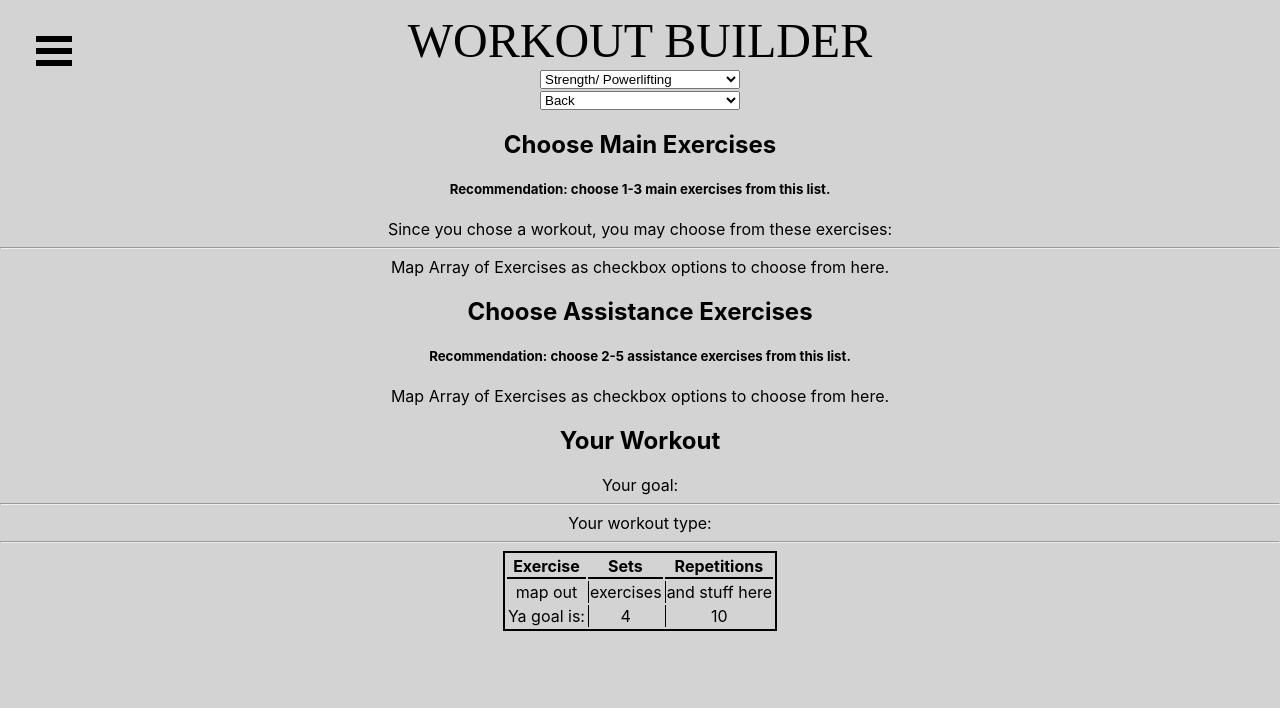
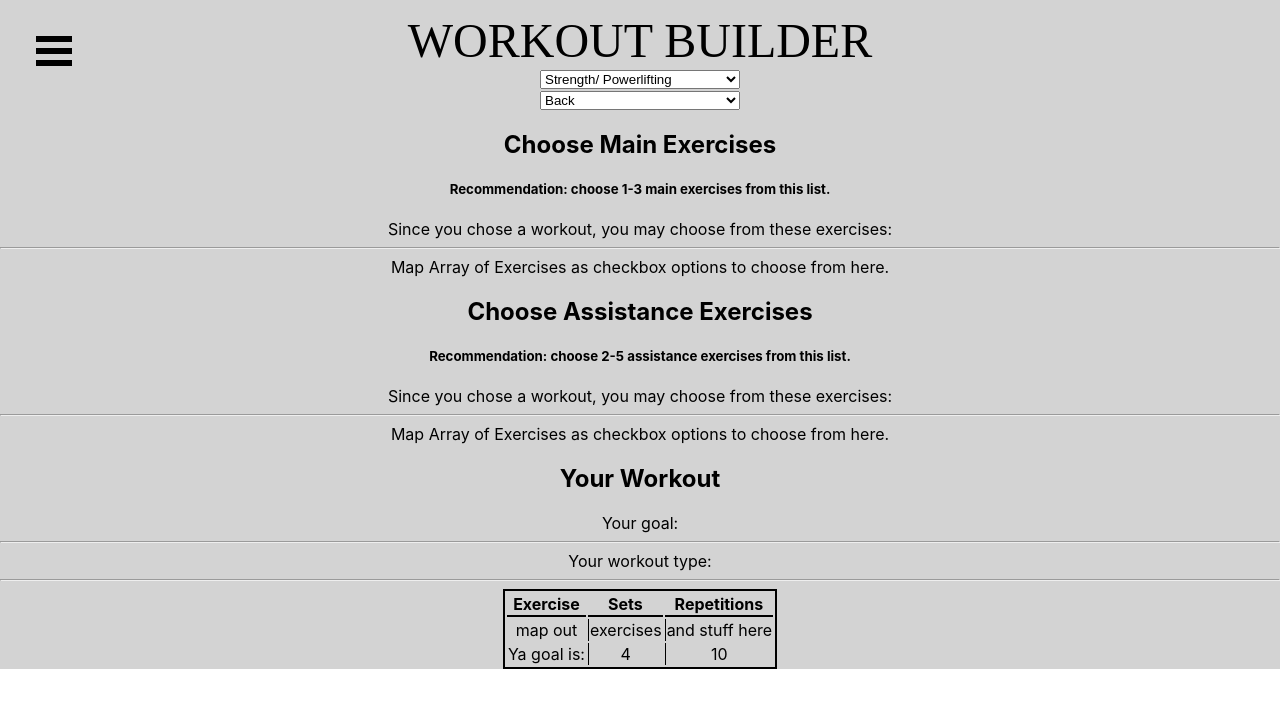
Before and after one commit to Chazz-Michaels/react-workout-builder, a React (Create React App) app: page / in a window 1280 px wide. Shown: the top 708 px of the page. Built offline with nearby package versions, Linux system fonts and the light colour scheme.

Commit message:
Map SelectAssistanceExercises to assistanceExerciseList in state, with filter and map to display proper groups of selected exercises

```diff
--- a/src/App.js
+++ b/src/App.js
@@ -95,7 +95,10 @@ class App extends Component {
               selectedWorkoutType={this.state.workoutType}
               displayMainExercises={this.state.mainExerciseList}
               getMuscleGroupsFromState={this.state.mainExerciseList.mg} />
-            <SelectAssistanceExercises />
+            <SelectAssistanceExercises
+              selectedWorkoutType={this.state.workoutType}
+              displayAssistanceExercises={this.state.assistanceExerciseList}
+              getMuscleGroupsFromState={this.state.assistanceExerciseList.mg} />
             <YourWorkout
               displaySetsMain={4}
               displayRepsMain={10}
--- a/src/components/selectAssistanceExercises.jsx
+++ b/src/components/selectAssistanceExercises.jsx
@@ -7,9 +7,24 @@ class SelectAssistanceExercises extends Component {
       <div className="">
         <h2>Choose Assistance Exercises</h2>
         <h5>Recommendation: choose 2-5 assistance exercises from this list.</h5>
+        <div>
+          Since you chose a {this.props.selectedWorkoutType} workout, you may
+          choose from these exercises:
+        </div>
+        <hr />
+
         Map Array of Exercises as checkbox options to choose from here.
         <ul>
-
+          {this.props.displayAssistanceExercises.filter(exList => exList.mg === this.props.selectedWorkoutType || this.props.selectedWorkoutType === 'totalBody').map(exercise =>{
+            return <React.Fragment key={Math.random()}>
+                   <li key={exercise.id}>
+                      muscle group: {exercise.mg}
+                      <br />
+                      exercise: {exercise.name}
+                   </li>
+                   <hr />
+                   </React.Fragment>;
+          })}
         </ul>
       </div>
     );
--- a/src/styles/base/globals.css
+++ b/src/styles/base/globals.css
@@ -1,5 +1,5 @@
 .main-content-wrapper {
-  height: 100vh;
+  /*height: 100vh;*/
   background-color: lightgray;
 }
 .center-me {
```
